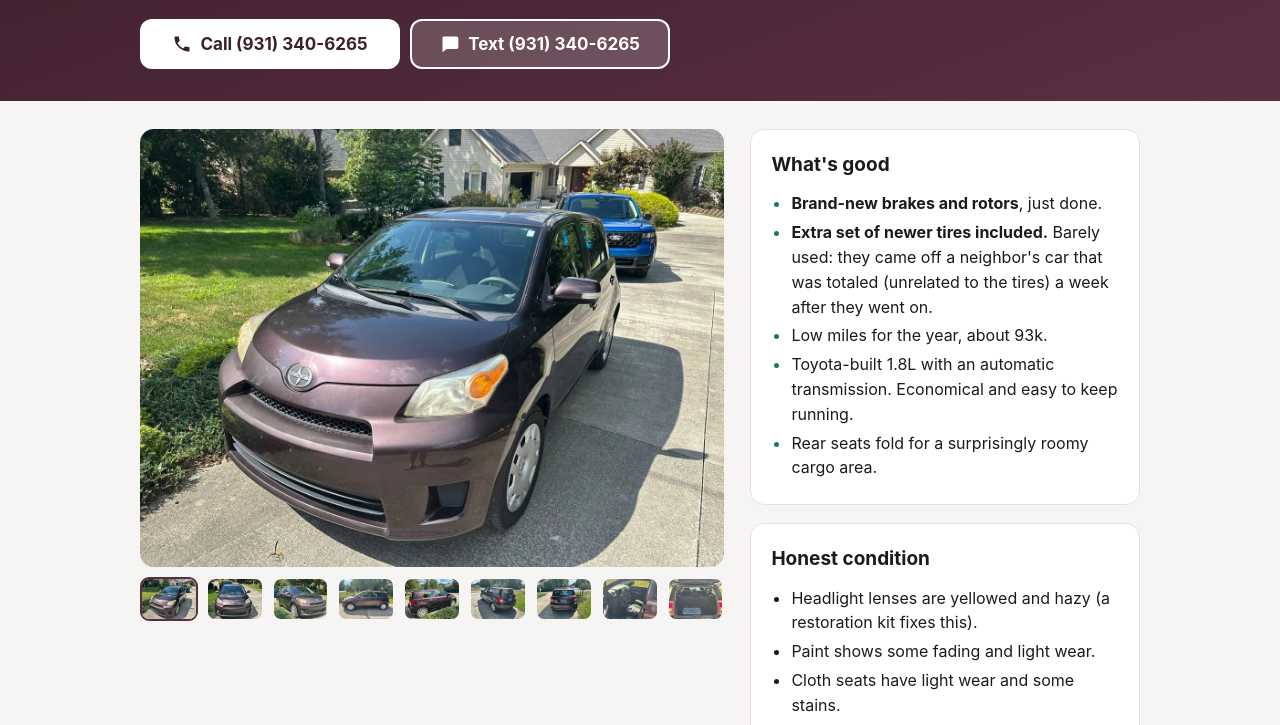
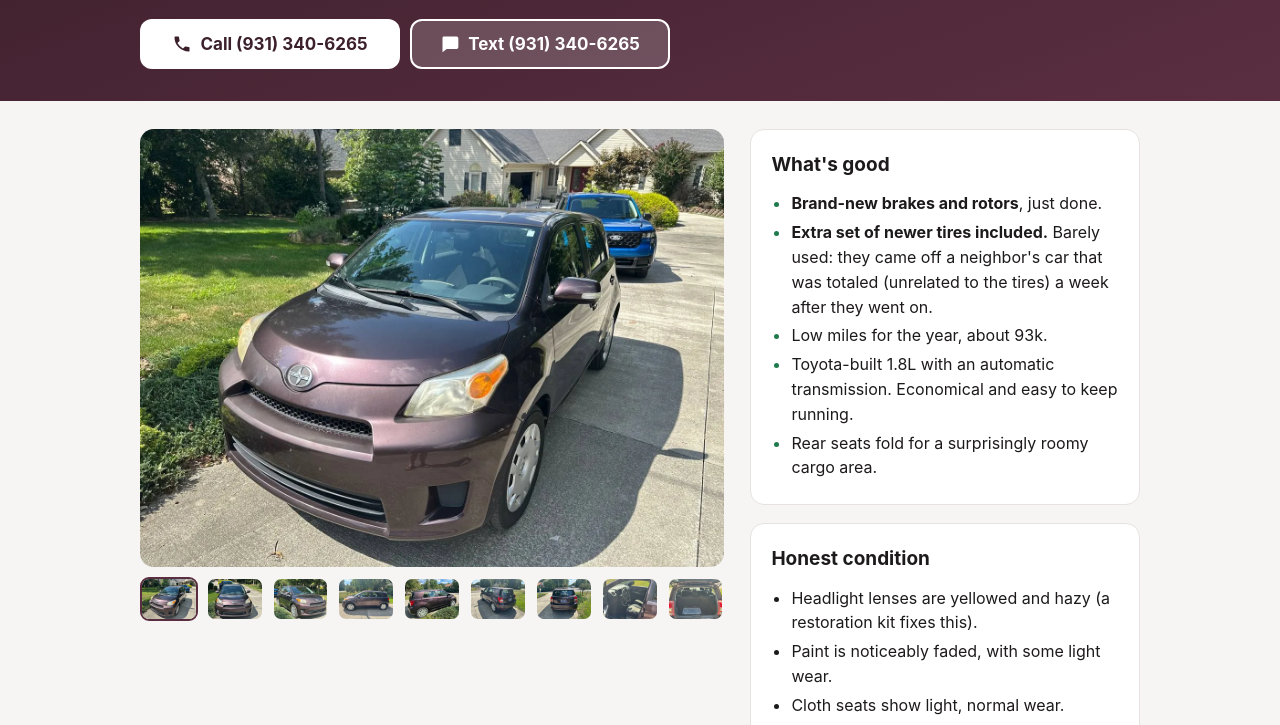
Before and after one commit to ricorna/scion-xd-sale, a plain HTML site: page site/index.html in a window 1280 px wide. Shown: the part 221-946 px from the top of the page. Drawn offline with Linux system fonts and the light colour scheme.

Commit message:
Condition copy: no seat stains, paint fading stated plainly

```diff
--- a/site/index.html
+++ b/site/index.html
@@ -105,8 +105,8 @@ footer{color:var(--muted);font-size:14px;padding:26px 20px calc(96px + env(safe-
         <h2>Honest condition</h2>
         <ul>
           <li>Headlight lenses are yellowed and hazy (a restoration kit fixes this).</li>
-          <li>Paint shows some fading and light wear.</li>
-          <li>Cloth seats have light wear and some stains.</li>
+          <li>Paint is noticeably faded, with some light wear.</li>
+          <li>Cloth seats show light, normal wear.</li>
         </ul>
         <p class="note">Priced for a fair-condition daily driver. Come see it in person and drive it.</p>
       </section>
```
